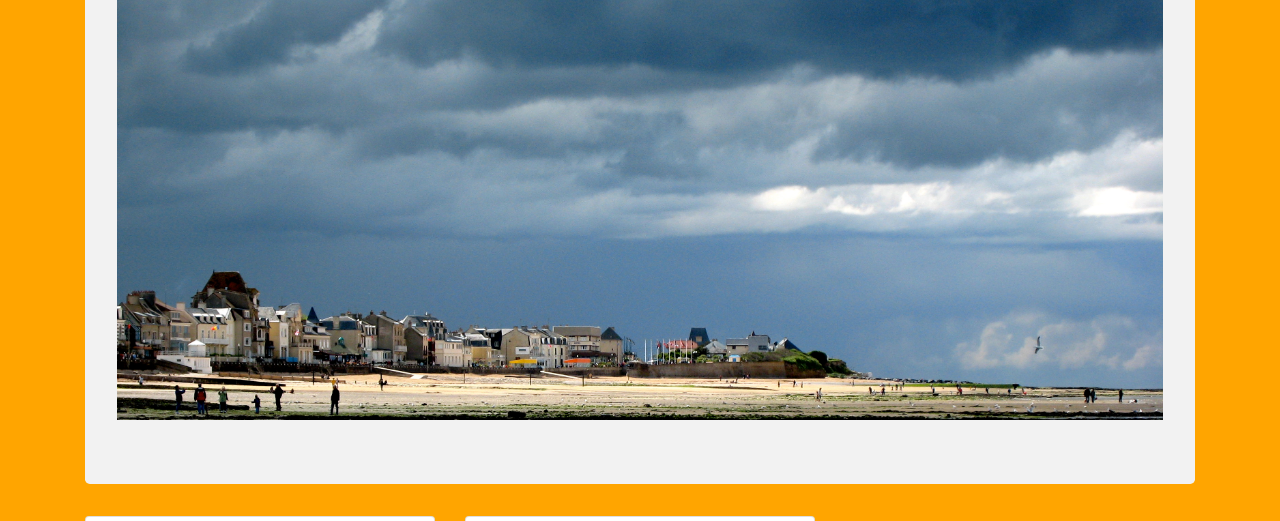
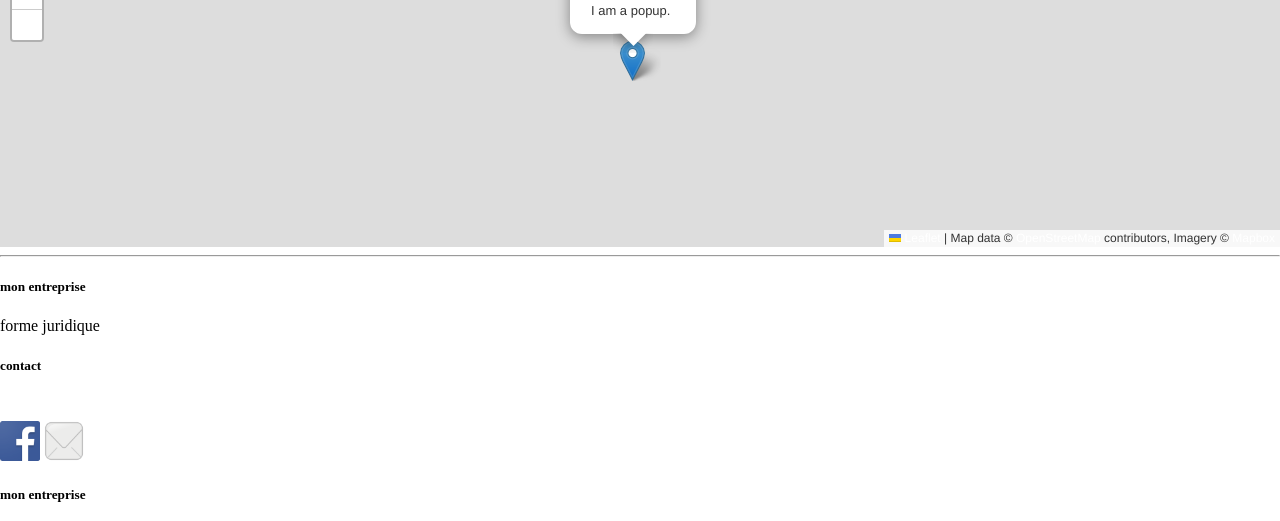
Before and after one commit to arthurus14/framework, a PHP site: page /index.php?page=footer in a window 1280 px wide. Shown: the part 161-682 px from the top of the page. Run offline with PHP 8.4, Linux system fonts and the light colour scheme; data comes from the database, SQL or seed files in the repository; data that the repository does not hold is empty; some libraries are stand-ins or nearby versions.

Commit message:
footer ans map

```diff
--- /dev/null
+++ b/controllers/footer.php
@@ -0,0 +1,9 @@
+<?php
+
+include('models/footer.php');
+
+$coords = ReadCoords();
+
+include('views/footer.php');
+
+?>
--- a/css/style.php
+++ b/css/style.php
@@ -27,3 +27,8 @@
 #include{
     background-color: red;
 }
+.footer{
+    background-color:white;
+    margin-top:10%;
+}
+#mapid { height: 280px; }
--- a/models/contact.php
+++ b/models/contact.php
@@ -7,7 +7,6 @@
 	$contact = $bdd->prepare('INSERT INTO email(mail,contenu,tel) VALUES(?,?,?)');
     $contact->execute(array($mail,$message,$tel));
 
-    echo $mail;
 
 	global $serveur;
 	$serveur = http_response_code();;
--- /dev/null
+++ b/models/footer.php
@@ -0,0 +1,16 @@
+<?php
+
+function ReadCoords(){
+    global $bdd; //connection bdd depuis les codes d'une autre page
+
+
+      $req = $bdd->query('SELECT * FROM coords');
+
+      while($data = $req->fetch())
+      {
+          $coords[] = $data;
+      }
+      return $coords;
+  }
+
+?>
--- a/views/contact.php
+++ b/views/contact.php
@@ -52,7 +52,7 @@
             ?>
 </div>
 
-
+<?php include('controllers/footer.php'); ?>
 
   <!-- Optional JavaScript -->
   <!-- jQuery first, then Popper.js, then Bootstrap JS -->
--- /dev/null
+++ b/views/footer.php
@@ -0,0 +1,90 @@
+<footer class="footer" class="page-footer font-small blue pt-4">
+
+<!-- Footer Links -->
+<div class="container-fluid text-center text-md-left">
+
+  <!-- Grid row -->
+  <div class="row">
+
+    <!-- Grid column -->
+    <div class="col-md-6 mt-md-0 mt-3">
+
+    <div id="mapid"></div>
+
+
+    </div>
+    <!-- Grid column -->
+
+    <hr class="clearfix w-100 d-md-none pb-3">
+
+    <!-- réseaux sociaux -->
+    <div class="col-md-3 mb-md-0 mb-3">
+    <h5 class="text-uppercase">mon entreprise</h5>
+      <p>forme juridique</p>
+    <h5 class="text-uppercase">contact</h5>
+      <?php foreach ($coords as $n) {
+        ?>
+      <a href="<?php echo $n['fb']?>" target="_blank"><img class="imgFb" src="images/fb.png" alt="logo facebook"></a>
+
+
+      <a href="mailto:<?php echo $n['mail']?>?Subject=Contact" target="_top"><img class="imgFb" src="images/mail.png" alt="logo mail"></a>
+
+    </div>
+    <!-- Grid column -->
+
+    <!-- coordonnées-->
+    <div class="col-md-3 mb-md-0 mb-3">
+    <h5 class="text-uppercase">mon entreprise</h5>
+      <address>
+
+          <?php echo $n['numero']?>
+          <?php echo $n['rue']."<br>"?>
+          <?php echo $n['cp']."<br>"?>
+          <?php echo $n['ville']."<br>"?>
+          <?php echo "Tél: ".$n['tel']."<br>"?>
+          <?php echo "Mail: ".$n['mail']."<br>"?>
+          <?php
+        }
+        ?>
+      </address>
+
+
+
+    </div>
+    <!-- Grid column -->
+
+  </div>
+  <!-- Grid row -->
+
+</div>
+
+<!-- map -->
+    <link rel="stylesheet" href="https://unpkg.com/leaflet@1.7.1/dist/leaflet.css"
+    integrity="sha512-xodZBNTC5n17Xt2atTPuE1HxjVMSvLVW9ocqUKLsCC5CXdbqCmblAshOMAS6/keqq/sMZMZ19scR4PsZChSR7A=="
+    crossorigin=""/>
+
+    <!-- Make sure you put this AFTER Leaflet's CSS -->
+    <script src="https://unpkg.com/leaflet@1.7.1/dist/leaflet.js"
+    integrity="sha512-XQoYMqMTK8LvdxXYG3nZ448hOEQiglfqkJs1NOQV44cWnUrBc8PkAOcXy20w0vlaXaVUearIOBhiXZ5V3ynxwA=="
+    crossorigin=""></script>
+
+    <script>
+
+    var mymap = L.map('mapid').setView([51.505, -0.09], 13);
+
+    L.tileLayer('https://api.mapbox.com/styles/v1/{id}/tiles/{z}/{x}/{y}?access_token={accessToken}', {
+    attribution: 'Map data &copy; <a href="https://www.openstreetmap.org/copyright">OpenStreetMap</a> contributors, Imagery © <a href="https://www.mapbox.com/">Mapbox</a>',
+    maxZoom: 18,
+    id: 'mapbox/streets-v11',
+    tileSize: 512,
+    zoomOffset: -1,
+    accessToken: 'pk.eyJ1IjoiYXJ0aHVydXVzIiwiYSI6ImNrank4cW16ajBhNGIybm82YjExMHQxMHIifQ._8s8THTDTFHjt6_Dc8rngw'
+}).addTo(mymap);
+
+var marker = L.marker([51.5, -0.09]).addTo(mymap);
+
+marker.bindPopup("<b>Hello world!</b><br>I am a popup.").openPopup();
+circle.bindPopup("I am a circle.");
+polygon.bindPopup("I am a polygon.");
+    </script>
+</footer>
```
